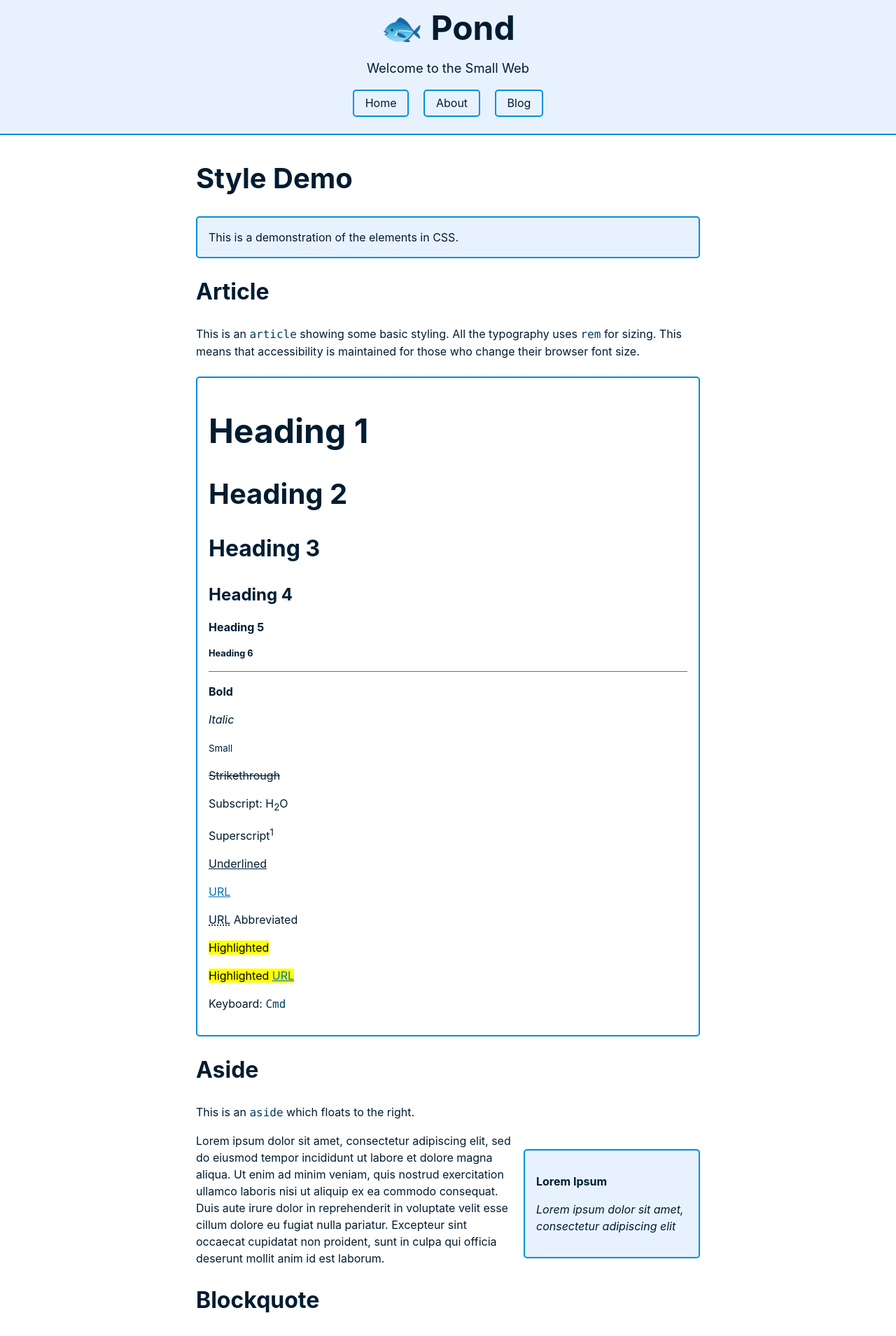
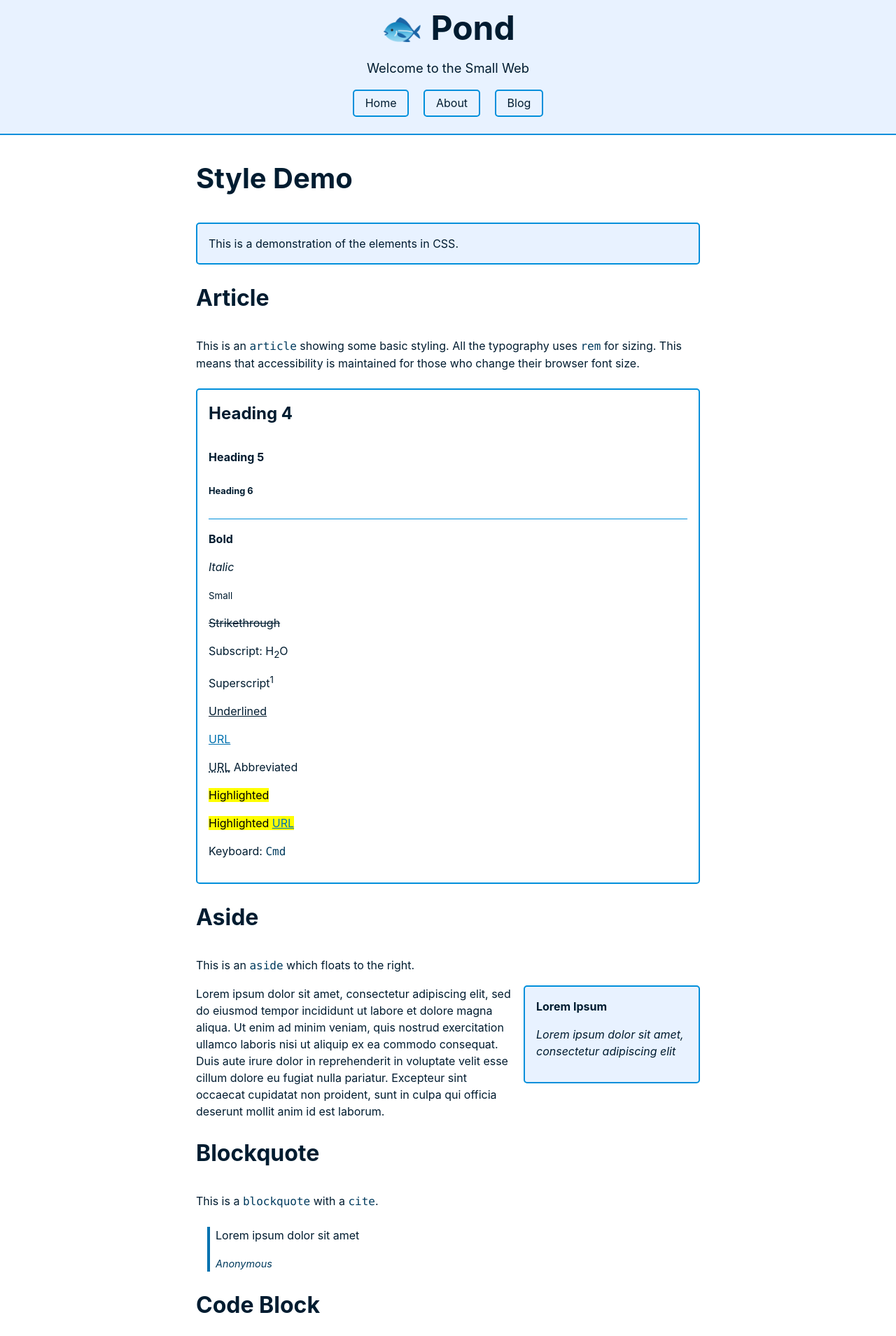
Before and after one commit to megdna/pond, a Jekyll site: the page built from style.md, in a window 1280 px wide. Shown: the top 1909 px of the page at 70% size. Built offline with Jekyll 4.4.1, drawn with Linux system fonts in a browser that asks for light colours.

Commit message:
Update styles

```diff
--- a/style.css
+++ b/style.css
@@ -103,16 +103,16 @@ body > footer {
   color: var(--meta);
   font-size: 0.9rem;
   margin-top: 1rem;
-  padding: 0.5rem;
+  padding: 0 0.5rem 1rem 0.5rem;
   text-align: center;
 }
 
 body > footer p {
-  margin: 0.5rem auto;
+  margin-top: 1rem;
 }
 
 footer > nav a {
-  padding: 0.5rem 0.25rem 1rem 0.25rem;
+  padding: 1rem 0.25rem;
 }
 
 a, a:visited {
@@ -128,11 +128,11 @@ p, h1, h2, h3, h4, h5, h6 {
 }
 
 h1, h2, h3 {
-  margin: 1.5rem 0;
+  margin-top: 1.5rem;
 }
 
 p, h4, h5, h6 {
-  margin: 1rem 0;
+  margin-top: 1rem;
 }
 
 h1 {
@@ -190,17 +190,21 @@ h6 {
 article, aside, details, pre {
   border: 2px solid var(--border);
   border-radius: 5px;
-  margin: 1.5rem 0;
-  padding: 1rem;
+  padding: 0 1rem 1rem 1rem;
 }
 
 aside, details, pre {
   background-color: var(--bg-box);
 }
 
+article {
+  margin-top: 1.5rem;
+}
+
 aside {
   float: right;
   margin-inline-start: 1rem;
+  margin-bottom: 1rem;
   width: 30%;
 }
 *[dir="rtl"] aside {
@@ -227,11 +231,13 @@ code, kbd, pre {
 }
 
 pre {
+  margin-top: 1.5rem;
   max-width: 100%;
   overflow: auto;
 }
 
 details {
+  margin-top: 1.5rem;
   padding: 0.5rem 1rem;
 }
 
@@ -259,7 +265,7 @@ hr {
   background: var(--border);
   border: none;
   height: 1px;
-  margin: 1rem auto;
+  margin-top: 1rem;
 }
 
 img, video {
@@ -270,7 +276,7 @@ img, video {
 
 figure {
   display: block;
-  margin: 0;
+  margin-top: 1rem;
   overflow-x: auto;
 }
 
@@ -283,7 +289,7 @@ figcaption {
 
 table {
   border-collapse: collapse;
-  margin: 0.5rem 0;
+  margin-top: 0.5rem;
 }
 
 td, th {
@@ -311,6 +317,6 @@ table caption {
   background: var(--bg-box);
   border: 2px solid var(--border);
   border-radius: 5px;
-  margin: 1.5rem 0;
+  margin-top: 1.5rem;
   padding: 1rem;
 }
--- a/style.md
+++ b/style.md
@@ -10,9 +10,6 @@ image: /images/blue.jpg
 This is an `article` showing some basic styling. All the typography uses `rem` for sizing. This means that accessibility is maintained for those who change their browser font size.
 
 <article>
-<h1>Heading 1</h1>
-<h2>Heading 2</h2>
-<h3>Heading 3</h3>
 <h4>Heading 4</h4>
 <h5>Heading 5</h5>
 <h6>Heading 6</h6>
```
